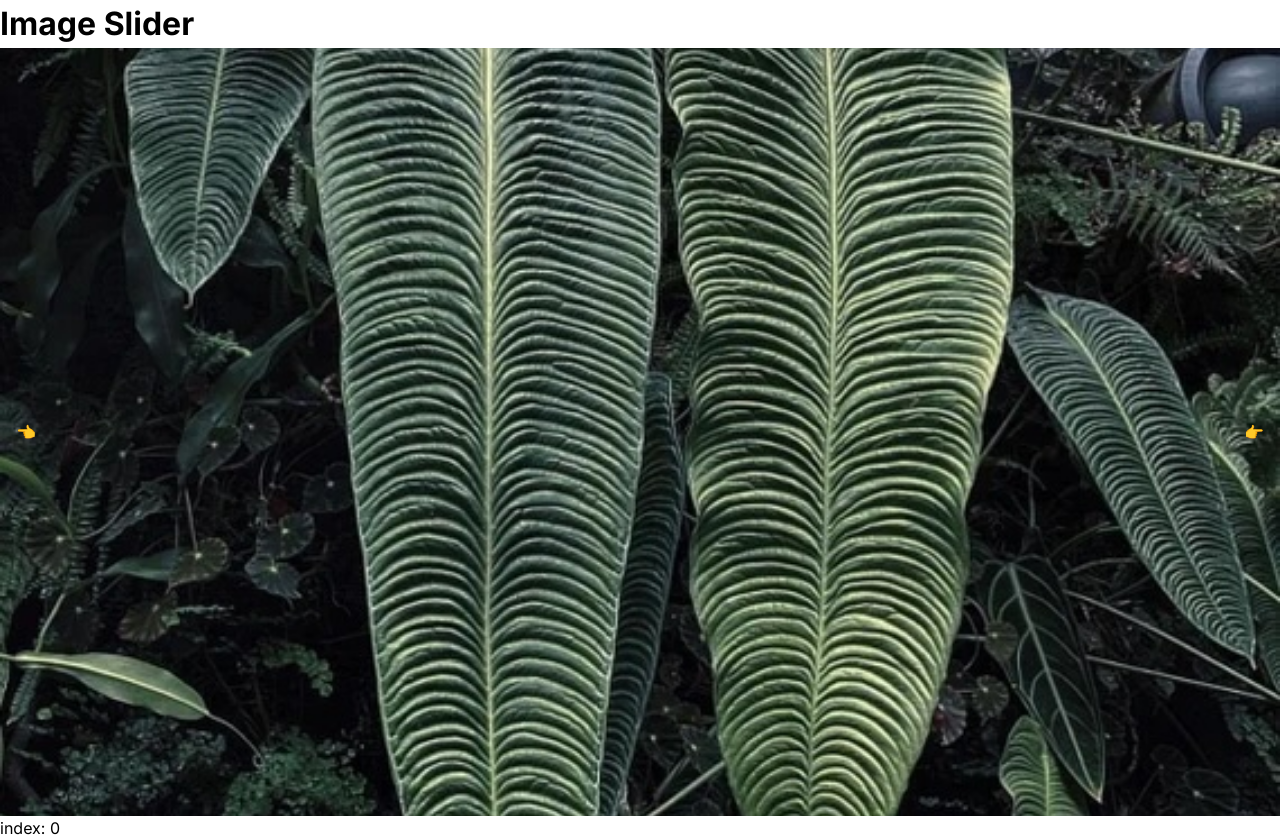
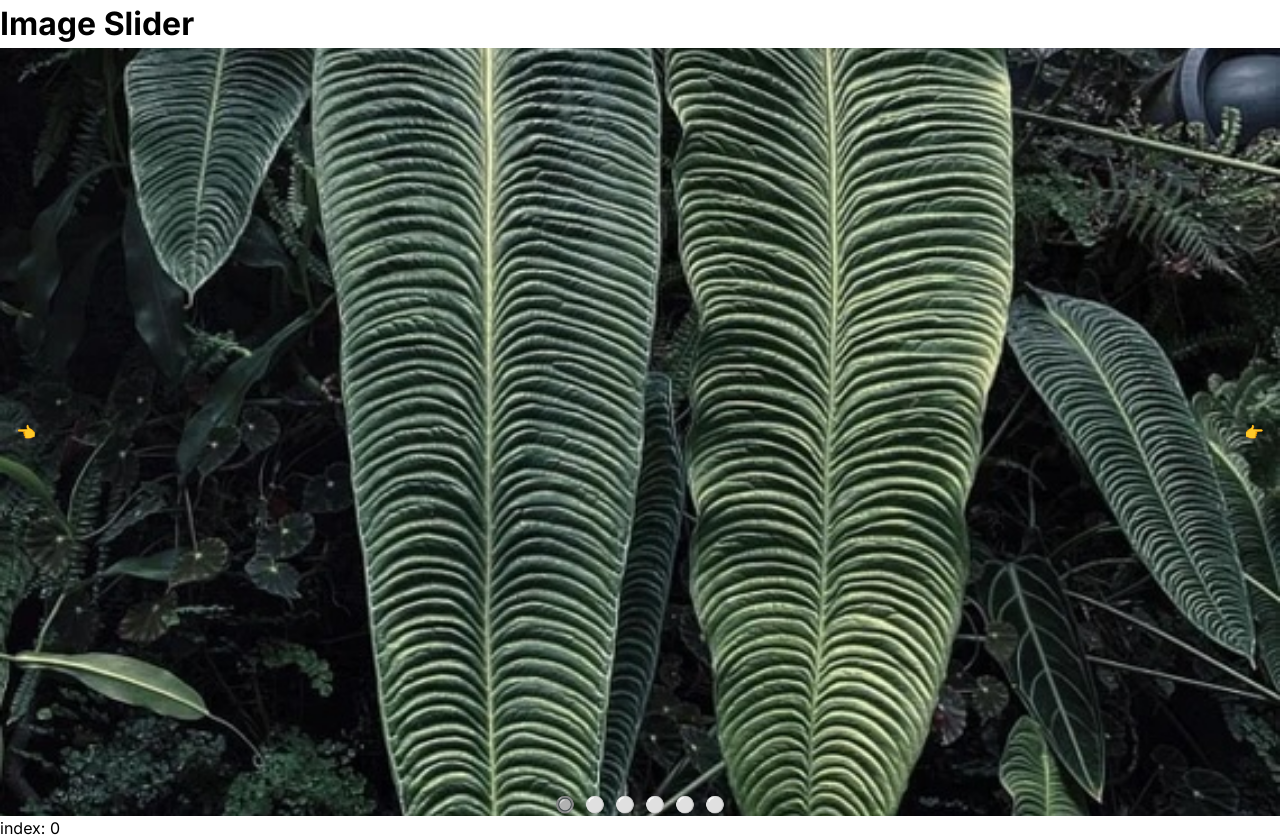
Before and after one commit to jangeroo/react-component-library, a Next.js app: page /image-slider in a window 1280 px wide. Built offline with nearby package versions, Linux system fonts and the light colour scheme.

Commit message:
feat: level 2 image slider

```diff
--- a/src/components/image-slider/image-slider.module.css
+++ b/src/components/image-slider/image-slider.module.css
@@ -54,3 +54,23 @@
     scale: 1.4 0.6;
   }
 }
+
+.pagination {
+  display: flex;
+  justify-content: center;
+  gap: 10px;
+  position: absolute;
+  bottom: 0;
+  left: 0;
+  right: 0;
+}
+
+.page-button {
+  all: unset;
+  cursor: pointer;
+  transition: scale calc(var(--transition-delay) * 0.5) ease-in-out
+}
+
+.page-button:hover {
+  scale: 1.2;
+}
--- a/src/components/image-slider/image-slider.tsx
+++ b/src/components/image-slider/image-slider.tsx
@@ -54,6 +54,18 @@ export default function ImageSlider ({ images }: Props) {
         <div>👉</div>
       </button>
 
+      <div className={classes['pagination']}>
+        {images.map((image, i) => (
+          <button
+            key={image.src}
+            onClick={() => setFocusedIndex(i)}
+            className={classes['page-button']}
+          >
+            {focusedIndex === i ? '🔘' : '⚪️'}
+          </button>
+        ))}
+      </div>
+
       <div>index: {focusedIndex}</div>
     </div>
   )
```
